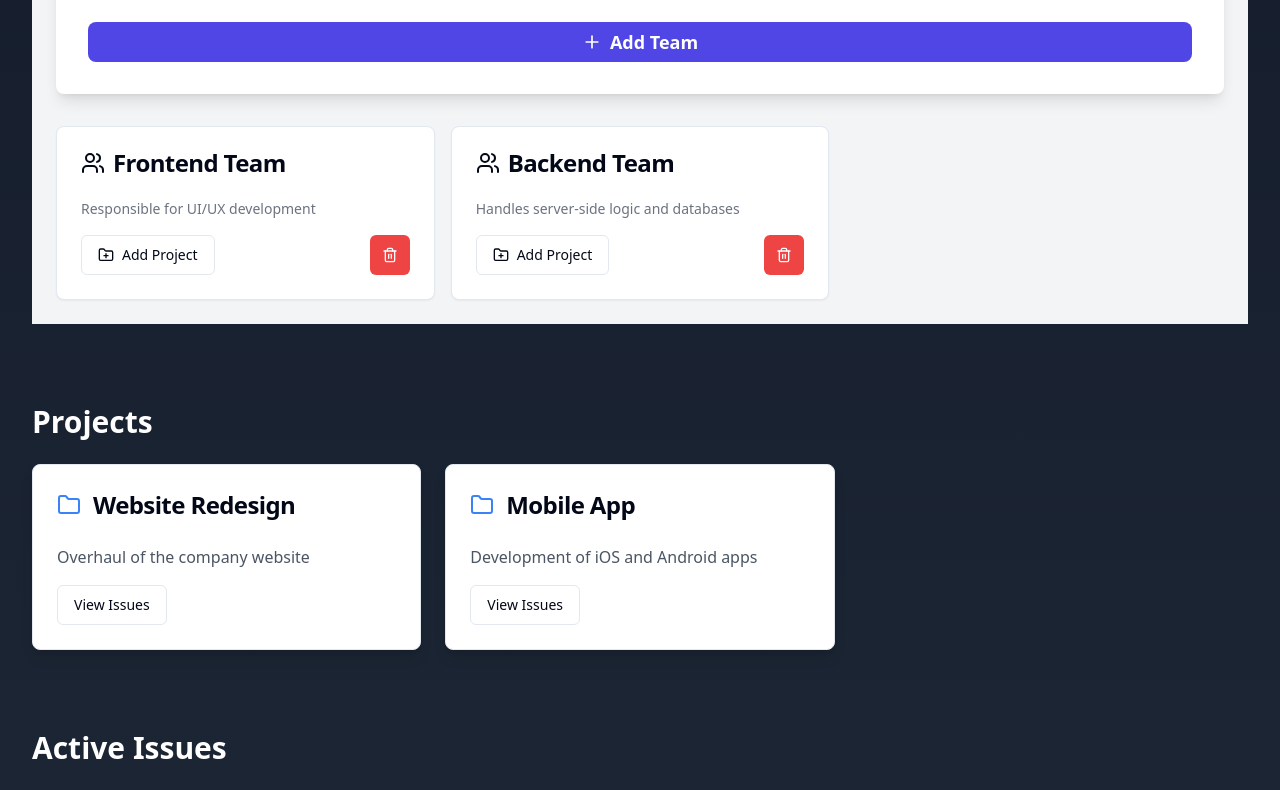
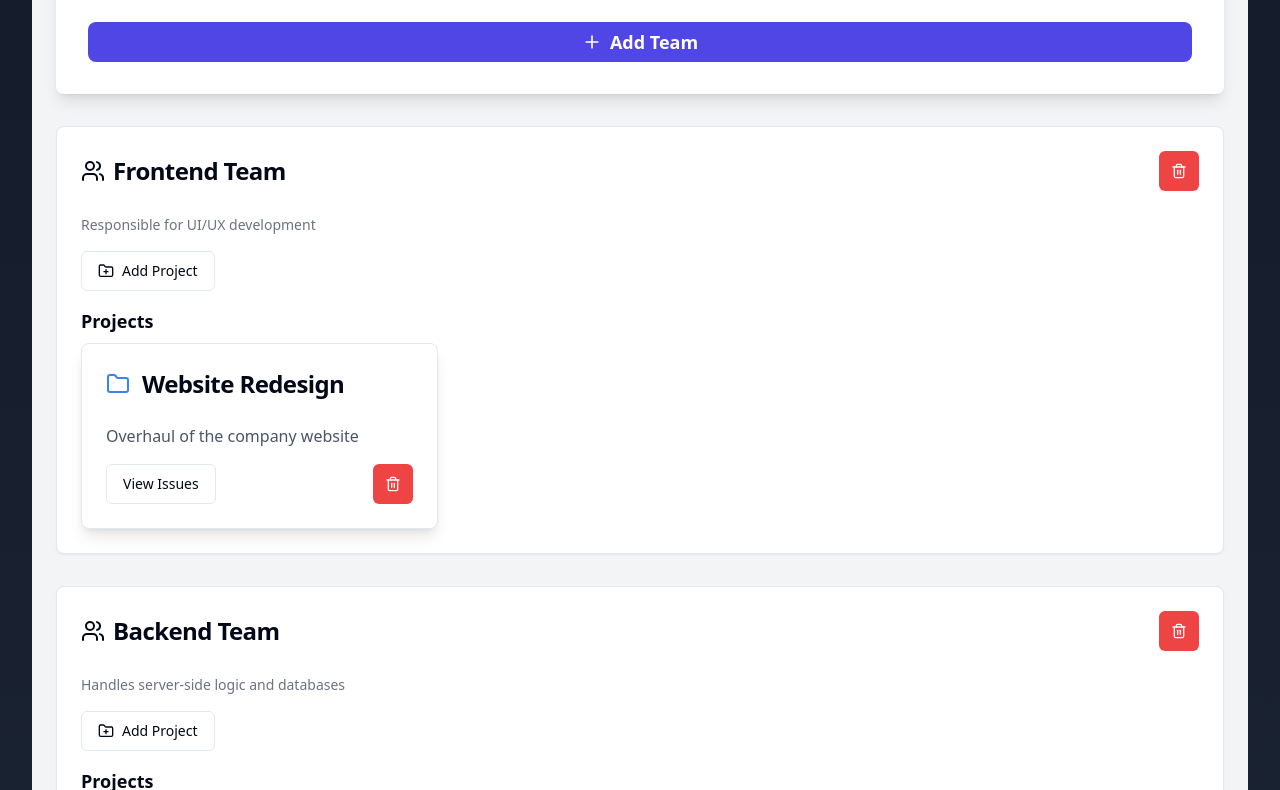
Before and after one commit to GPT-Engineer-App/linear-landing-portal, a React (Vite) app: page / in a window 1280 px wide. Shown: the part 810-1600 px from the top of the page. Built offline with nearby package versions, Linux system fonts and the light colour scheme.

Commit message:
GPT Engineer Update [skip gpt_engineer]

```diff
--- a/src/pages/Projects.jsx
+++ b/src/pages/Projects.jsx
@@ -1,9 +1,9 @@
 import React from 'react';
 import { Card, CardHeader, CardTitle, CardContent } from "@/components/ui/card";
 import { Button } from "@/components/ui/button";
-import { Folder } from "lucide-react";
+import { Folder, Trash2 } from "lucide-react";
 
-const Projects = ({ projects = [] }) => {
+const Projects = ({ projects = [], onDeleteProject }) => {
   return (
     <div className="grid grid-cols-1 md:grid-cols-2 lg:grid-cols-3 gap-6">
       {projects.map((project) => (
@@ -16,9 +16,19 @@ const Projects = ({ projects = [] }) => {
           </CardHeader>
           <CardContent>
             <p className="text-gray-600 dark:text-gray-300 mb-4">{project.description}</p>
-            <Button variant="outline" className="hover:bg-blue-100 dark:hover:bg-blue-900">
-              View Issues
-            </Button>
+            <div className="flex justify-between items-center">
+              <Button variant="outline" className="hover:bg-blue-100 dark:hover:bg-blue-900">
+                View Issues
+              </Button>
+              <Button
+                variant="destructive"
+                size="icon"
+                onClick={() => onDeleteProject(project.id)}
+                className="ml-2"
+              >
+                <Trash2 className="h-4 w-4" />
+              </Button>
+            </div>
           </CardContent>
         </Card>
       ))}
--- a/src/pages/Teams.jsx
+++ b/src/pages/Teams.jsx
@@ -5,6 +5,7 @@ import { Users, Plus, Trash2, FolderPlus } from "lucide-react";
 import { Input } from "@/components/ui/input";
 import { Label } from "@/components/ui/label";
 import ProjectForm from './ProjectForm';
+import Projects from './Projects';
 
 const Teams = ({ initialTeams, onAddProject }) => {
   const [teams, setTeams] = useState(initialTeams);
@@ -38,12 +39,11 @@ const Teams = ({ initialTeams, onAddProject }) => {
     setSelectedTeam(null);
   };
 
-  const handleDeleteProject = (teamId, projectId) => {
-    setTeams(teams.map(team =>
-      team.id === teamId
-        ? { ...team, projects: team.projects.filter(project => project.id !== projectId) }
-        : team
-    ));
+  const handleDeleteProject = (projectId) => {
+    setTeams(teams.map(team => ({
+      ...team,
+      projects: team.projects.filter(project => project.id !== projectId)
+    })));
   };
 
   return (
@@ -79,18 +79,22 @@ const Teams = ({ initialTeams, onAddProject }) => {
         </div>
       </form>
 
-      <div className="grid grid-cols-1 md:grid-cols-2 lg:grid-cols-3 gap-4">
+      <div className="space-y-8">
         {teams.map((team) => (
-          <Card key={team.id}>
+          <Card key={team.id} className="overflow-hidden">
             <CardHeader>
-              <CardTitle className="flex items-center">
+              <CardTitle className="flex items-center justify-between">
+                <div className="flex items-center">
                   <Users className="mr-2" />
                   {team.name}
+                </div>
+                <Button variant="destructive" size="icon" onClick={() => handleDeleteTeam(team.id)}>
+                  <Trash2 className="h-4 w-4" />
+                </Button>
               </CardTitle>
             </CardHeader>
             <CardContent>
               <p className="text-sm text-gray-500 mb-4">{team.description}</p>
-              <div className="flex justify-between items-center">
               <Button variant="outline" onClick={() => {
                 setSelectedTeam(team);
                 setShowProjectForm(true);
@@ -98,9 +102,9 @@ const Teams = ({ initialTeams, onAddProject }) => {
                 <FolderPlus className="mr-2 h-4 w-4" />
                 Add Project
               </Button>
-                <Button variant="destructive" size="icon" onClick={() => handleDeleteTeam(team.id)}>
-                  <Trash2 className="h-4 w-4" />
-                </Button>
+              <div className="mt-4">
+                <h4 className="text-lg font-semibold mb-2">Projects</h4>
+                <Projects projects={team.projects} onDeleteProject={handleDeleteProject} />
               </div>
             </CardContent>
           </Card>
```
Lines whose indentation alone changed are shown as unchanged.
